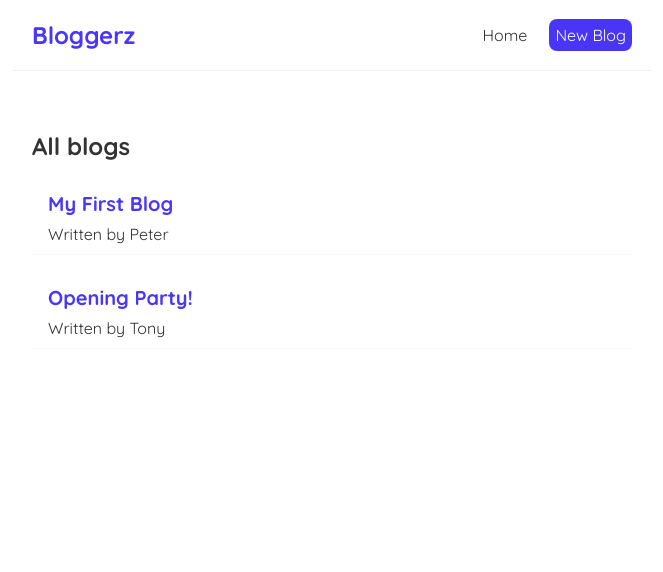
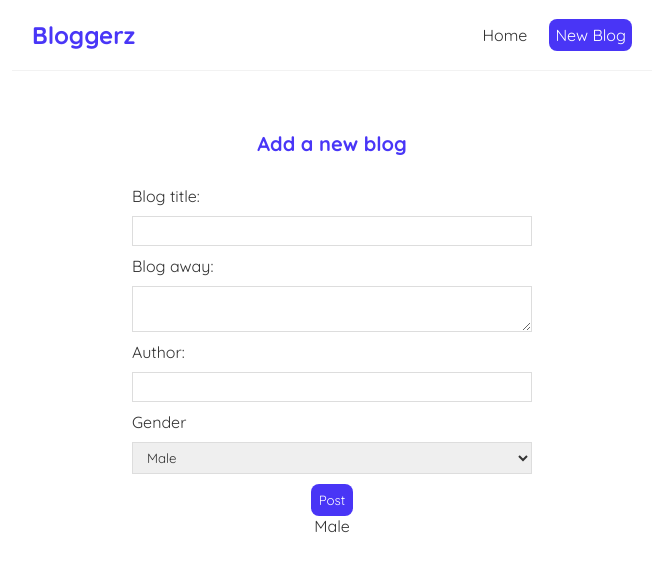
Before and after one commit to stefan97p/React-blog, a React (Create React App) app: page /create in a window 1280 px wide. Shown: the top 572 px of the page, without its empty margins (308-971 px from the left). Built offline with nearby package versions, Linux system fonts and the light colour scheme; data requests are answered from the project's data file.

Commit message:
Dodavanje forme za POST

```diff
--- a/Data/db.json
+++ b/Data/db.json
@@ -11,6 +11,18 @@
       "body": "Iron Man is a superhero appearing in American comic books published by Marvel Comics. The character was co-created by writer and editor Stan Lee, developed by scripter Larry Lieber, and designed by artists Don Heck and Jack Kirby. The character made his first appearance in Tales of Suspense #39 (cover dated March 1963), and received his own title in Iron Man #1 (May 1968). Also in 1963, the character founded the Avengers alongside Thor, Ant-Man, Wasp and the Hulk.",
       "author": "Tony",
       "id": 2
+    },
+    {
+      "title": "ada",
+      "body": "daw12",
+      "author": "d12d",
+      "id": 3
+    },
+    {
+      "title": "pppp",
+      "body": "adwad",
+      "author": "misa",
+      "id": 4
     }
   ]
 }
--- a/package.json
+++ b/package.json
@@ -8,6 +8,7 @@
     "@testing-library/user-event": "^12.8.3",
     "react": "^17.0.2",
     "react-dom": "^17.0.2",
+    "react-router-dom": "^5.3.0",
     "react-scripts": "4.0.3",
     "web-vitals": "^1.1.2"
   },
--- a/src/App.js
+++ b/src/App.js
@@ -1,14 +1,29 @@
 import Navbar from './Navbar';
 import Home from './Home';
+import { BrowserRouter as Router, Route, Switch} from 'react-router-dom';
+import Create from './Create';
+import BlogDetails from './BlogDetails';
 
 function App() {
   return (
+    <Router>
     <div className="App">
       <Navbar />
       <div className="content">
-        <Home />
+        <Switch>
+          <Route exact path = "/">
+              <Home />
+          </Route>
+          <Route path = "/create">
+              <Create />
+          </Route>
+          <Route path = "/blogs/:id">
+              <BlogDetails />
+          </Route>
+        </Switch>
       </div>
     </div>
+    </Router>
   );
 }
 
--- /dev/null
+++ b/src/BlogDetails.js
@@ -0,0 +1,26 @@
+import { useParams } from "react-router";
+import useFetch from "./useFetch";
+
+const BlogDetails = () => {
+
+    const { id } = useParams();
+    const {data: blog, error, isLoading} = useFetch('http://localhost:8000/blogs/' + id);
+
+    return (
+        <div className="blog-details">
+            {isLoading && <div>Loading...</div>}
+            {error && <div>{error}</div>}
+            {blog && (
+                <article>
+                    <h2>{ blog.title }</h2>
+                    <p>Written by { blog.author }</p>
+                    <div>{ blog.body }</div>
+                </article>
+            )}
+
+
+        </div>
+     );
+}
+
+export default BlogDetails;
--- a/src/BlogList.js
+++ b/src/BlogList.js
@@ -1,13 +1,18 @@
-const BlogList = ({ blogs, title, handleDelete}) => {
+import { Link } from "react-router-dom";
+
+const BlogList = ({ blogs, title}) => {
 
     return (
         <div className="blog-list">
             <h2>{title}</h2>
             {blogs.map((blog) => (
                <div className="blog-preview" key={blog.id}>
+                   <Link to={`/blogs/${blog.id}`}>
+
                    <h2>{blog.title}</h2>
                    <p>Written by {blog.author} </p>
                    {/* <button onClick={() => handleDelete(blog.id)}>Delete blog</button> */}
+                   </Link>
                </div>
            ))}
         </div>
--- /dev/null
+++ b/src/Create.js
@@ -0,0 +1,73 @@
+import { useState } from "react";
+
+const Create = () => {
+
+    const [title,  setTitle] = useState('');
+    const [body,  setBody] = useState('');
+    const [author,  setAuthor] = useState('');
+    const [gender,  setGender] = useState('Male');
+    const [isPending,  setIsPending] = useState(false);
+
+    const handleSubmit = (e) => {
+        e.preventDefault();
+        const blog = {title, body, author};
+
+        setIsPending(true);
+
+        fetch('http://localhost:8000/blogs', {
+            method: 'POST',
+            headers: {"Content-Type": "application/json"},
+            body: JSON.stringify(blog)
+        }).then(()=>{
+            console.log('new blog added');
+            setIsPending(false);
+        })
+    }
+
+    return (
+        <div className = "create">
+            <h2>Add a new blog</h2>
+            <form onSubmit={handleSubmit}>
+                <label>Blog title:</label>
+                <input
+                type = "text"
+                required
+                value={title}
+                onChange={(e) => setTitle(e.target.value)}
+                />
+                <label>Blog away:</label>
+                <textarea
+                required
+                value={body}
+                onChange={(e) => setBody(e.target.value)}
+                />
+                <label>Author:</label>
+                <input
+                type = "text"
+                required
+                value={author}
+                onChange={(e) => setAuthor(e.target.value)}
+                />
+                <label>Gender</label>
+                <select
+                    value={gender}
+                    onChange={(e) => setGender(e.target.value)}
+                    >
+                    <option value="Male">Male</option>
+                    <option value="Female">Female</option>
+                </select>
+                {!isPending && <button>Post</button>}
+                {isPending && <button>Adding post...</button>}
+                <p>{title}</p>
+                <p>{body}</p>
+                <p>{author}</p>
+                <p>{gender}</p>
+            </form>
+        </div>
+      );
+}
+
+export default Create;
+<div className = "create">
+
+</div>
--- a/src/Home.js
+++ b/src/Home.js
@@ -1,4 +1,3 @@
-import { useState, useEffect } from "react";
 import BlogList from "./BlogList";
 import useFetch from "./useFetch";
 
--- a/src/Navbar.js
+++ b/src/Navbar.js
@@ -1,14 +1,16 @@
+import { Link } from "react-router-dom";
+
 const Navbar = () => {
     return (
         <nav className="navbar">
             <h1>Bloggerz</h1>
             <div className="links">
-                <a href="">Home</a>
-                <a href="/create" style={{
+                <Link to="/">Home</Link>
+                <Link to="/create" style={{
                     color:"white",
                     backgroundColor:"#3722f6e8",
                     borderRadius: '8px'
-                }}>New Blog</a>
+                }}>New Blog</Link>
             </div>
         </nav>
     );
--- a/src/index.css
+++ b/src/index.css
@@ -46,3 +46,54 @@
   color: #3722f6e8;
   margin-bottom: 8px;
 }
+.blog-preview a{
+  text-decoration: none;
+}
+
+.blog-details h2 {
+  font-size: 20px;
+  color: #3722f6e8;
+  margin-bottom: 10px;
+}
+.blog-details div {
+  margin: 20px 0;
+}
+.blog-details button {
+  background: #3722f6e8;
+  color: #fff;
+  border: 0;
+  padding: 8px;
+  border-radius: 8px;
+  cursor: pointer;
+}
+
+.create {
+  max-width: 400px;
+  margin: 0 auto;
+  text-align: center;
+}
+.create label {
+  text-align: left;
+  display: block;
+}
+.create h2 {
+  font-size: 20px;
+  color: #3722f6e8;
+  margin-bottom: 30px;
+}
+.create input, .create textarea, .create select {
+  width: 100%;
+  padding: 6px 10px;
+  margin: 10px 0;
+  border: 1px solid #ddd;
+  box-sizing: border-box;
+  display: block;
+}
+.create button {
+  background: #3722f6e8;
+  color: #fff;
+  border: 0;
+  padding: 8px;
+  border-radius: 8px;
+  cursor: pointer;
+}
--- a/src/useFetch.js
+++ b/src/useFetch.js
@@ -1,5 +1,4 @@
 import { useState, useEffect } from "react";
-
 
 const useFetch = (url) => {
     const [data, setData] = useState(null);
@@ -7,7 +6,8 @@ const useFetch = (url) => {
     const [error, setError] = useState(null);
 
     useEffect(()=>{
-        fetch(url)
+        const abortC = new AbortController();
+        fetch(url, {signal: abortC.signal})
         .then(res => {
             if(!res.ok){
                 throw Error('Could not find data');
@@ -21,9 +21,15 @@ const useFetch = (url) => {
 
         }))
             .catch(err =>{
-                setisLoding(false);
+                if(err.name === 'Abort Error'){
+                    console.log('fetch aborted');
+                } else{
+                    setisLoding(false);
                 setError(err.message);
+                }
             })
+
+            return () => abortC.abort();
     },[url]);
 
     return{data, isLoading ,error}
```
Also changed, not shown: 1 other file (tests, documents, lock files or other folders). Lines whose indentation alone changed are shown as unchanged.
